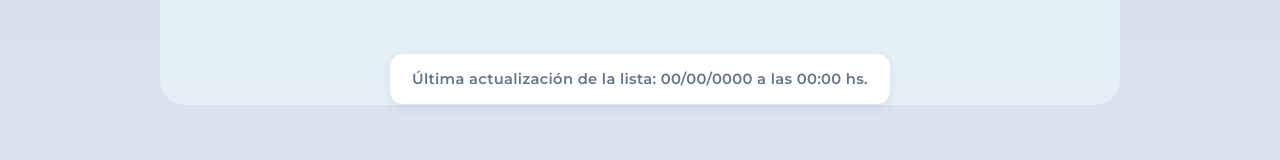
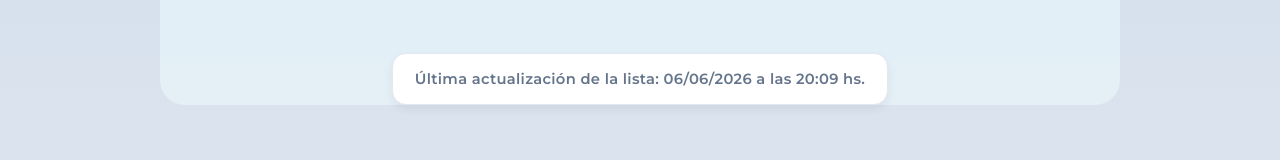
Before and after one commit to JonahGalahad/pv_tp3_grupo1, a React (Vite) app: page / in a window 1280 px wide. Shown: the part 3185-3345 px from the top of the page. Built offline with nearby package versions, Linux system fonts and the light colour scheme.

Commit message:
Implementacion de useEffect - Actualizacion de fecha/hora
Se agrego useEffect en ListaProyecto.jsx
Se actualiza la fecha a detectar un cambio en el estado de los proyectos
Se conecto con el complemento RegistroActividad.jsx
Se modifico en complemento RegistroActividad.jsx

```diff
--- a/src/components/ListaProyectos.jsx
+++ b/src/components/ListaProyectos.jsx
@@ -1,5 +1,5 @@
 import RegistroActividad from "./RegistroActividad";
-import { useState } from 'react';
+import { useState, useEffect } from 'react';
 import proyectService from '../services/proyectService.js';
 import "../css/navbar.css";
 import "../css/header.css";
@@ -15,6 +15,15 @@ const ListaProyectos = () => {
     const [busqueda, setBusqueda] = useState("");
 
     const [proyectoSeleccionado, setProyectoSeleccionado] = useState(null);
+
+    //Estado Fecha/Hora, ultuma actualizacion
+    const [fechaActualizacion, setFechaActualizacion] = useState(null);
+
+    //USEEFFECTS
+    useEffect(()=>{
+        const now = new Date();
+        setFechaActualizacion(now);
+    },[proyectos]);
 
     const actualizarProyectos = () => {
         setProyectos(proyectService.obtenerProyectos());
@@ -72,7 +81,8 @@ const ListaProyectos = () => {
                     />
                 ))}
             </section>
-            <RegistroActividad fecha="00/00/0000 a las 00:00 hs." />
+            {/* prop de fecha al componenete Registro Actividad */}
+            <RegistroActividad fecha={fechaActualizacion} />
         </div>
     );
 };
--- a/src/components/RegistroActividad.jsx
+++ b/src/components/RegistroActividad.jsx
@@ -1,10 +1,22 @@
 import "../css/registroActividad.css";
 
 const RegistroActividad = ({ fecha }) => {
+    //Formatear de los datos del prop al formato "dd/mm/aaaa a las hh:mm hs"
+    const formatearFecha = (date) => {
+        if(!date) return "Sin registro aun.";
+        //.padstart rellena el valora la izquieda con un cero y la longitud total se queda en 2
+        const day = String(date.getDate()).padStart(2,"0");
+        //get month empieza en 0
+        const month= String(date.getMonth()+1).padStart(2,"0");
+        const year= date.getFullYear();
+        const hour= String(date.getHours()).padStart(2,"0");
+        const min= String(date.getMinutes()).padStart(2,"0");
+        return `${day}/${month}/${year} a las ${hour}:${min} hs.`;
+    };
     return (
         <div className="registro-actividad">
             <p>
-                Última actualización de la lista: {fecha}
+                Última actualización de la lista: {formatearFecha(fecha)}
             </p>
         </div>
     );
```
